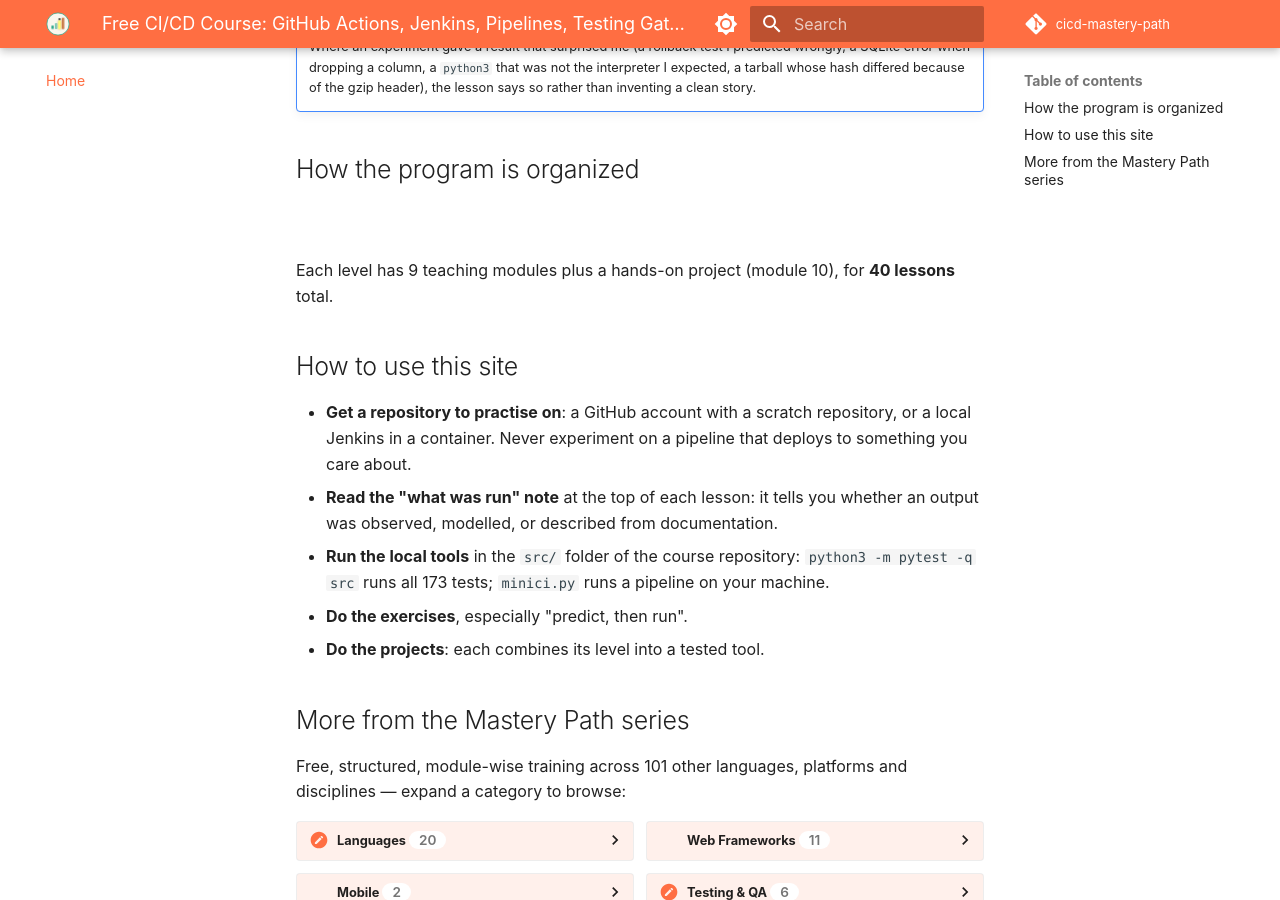
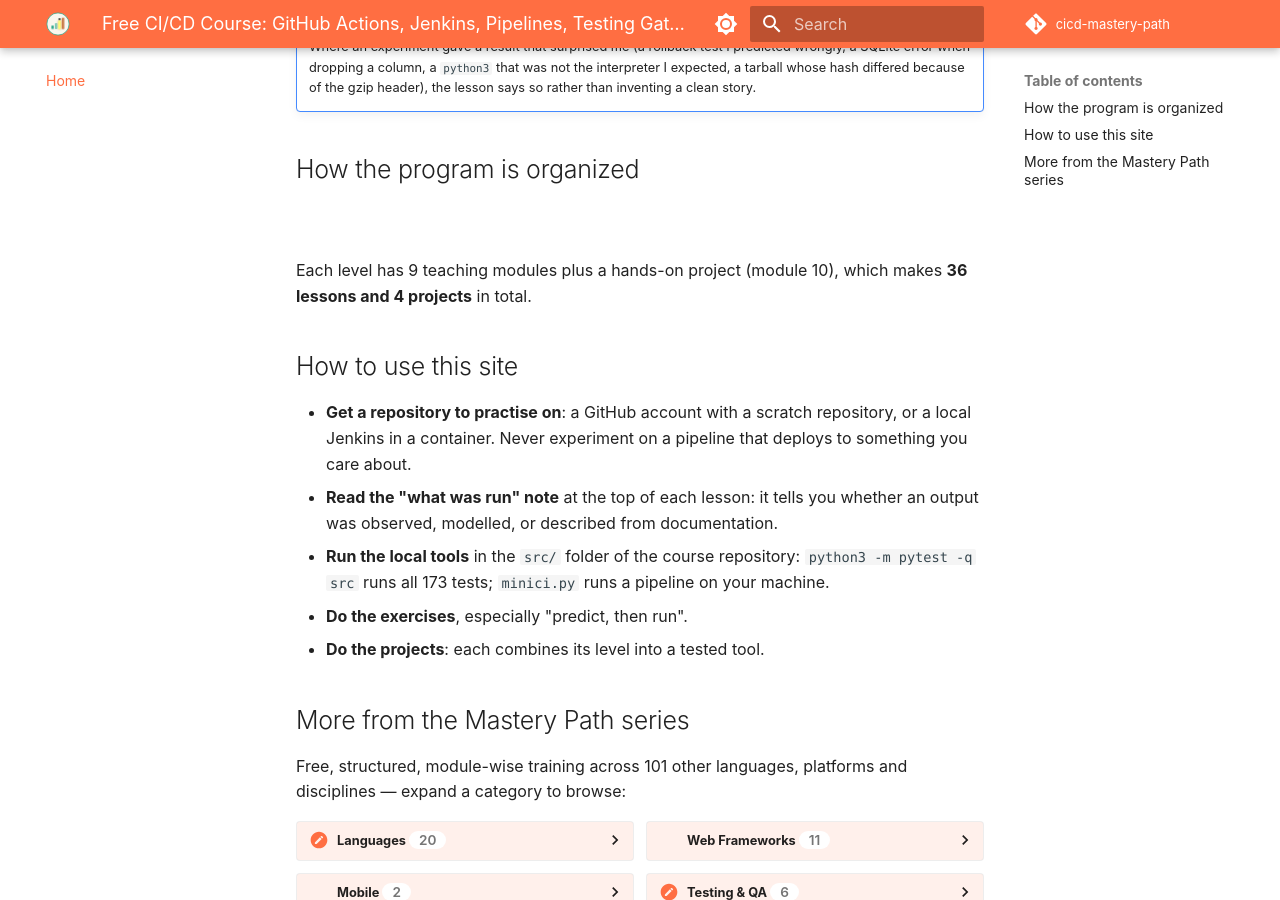
Before and after one commit to SIGILIPELLI/cicd-mastery-path, an MkDocs documentation site: the page built from docs/index.md, in a window 1280 px wide and 900 px high, scrolled down 1330 px. Built offline with MkDocs 1.6.1 and Material for MkDocs 9.7.7, drawn with Linux system fonts in a browser that asks for light colours; comment, search, counter and statistics services are not loaded.

Commit message:
Lesson and project counts use one definition; remove stale 'being written' notices
Co-Authored-By: Claude Sonnet 5.5 <noreply@anthropic.com>

```diff
--- a/docs/index.md
+++ b/docs/index.md
@@ -1,6 +1,6 @@
 ---
 title: "Free CI/CD Course: GitHub Actions, Jenkins, Pipelines, Testing Gates, Deployment Strategies, GitOps and Supply-Chain Security"
-description: "Free CI/CD course: 40 lessons on pipelines, GitHub Actions, Jenkins, caching, flaky tests, deployment strategies, GitOps, supply-chain security and scale."
+description: "Free CI/CD course: 36 lessons and 4 projects on pipelines, GitHub Actions, Jenkins, caching, flaky tests, deployment strategies, GitOps, supply-chain security and scale."
 ---
 
 # CI/CD Mastery Path
@@ -31,7 +31,7 @@ Every lesson has a **How It Actually Works** section: why two identical tarballs
 | **3 · Delivery & Release Engineering** | Deployment strategies, flags, migrations, rollbacks, IaC, GitOps, releases, supply chain, DORA | 10 | Ship changes safely and undo them when needed |
 | **4 · Pipelines at Scale** | Threat model, speed and cost, Jenkins and Actions at scale, audit, testing pipelines, incidents, migration, golden paths | 10 | Run delivery as a platform for many teams |
 
-Each level has 9 teaching modules plus a hands-on project (module 10), for **40 lessons** total.
+Each level has 9 teaching modules plus a hands-on project (module 10), which makes **36 lessons and 4 projects** in total.
 
 ## How to use this site
 
--- a/docs/javascripts/progress-tracker.js
+++ b/docs/javascripts/progress-tracker.js
@@ -43,7 +43,7 @@
     } catch (e) { return null; }
   }
   function isProjectSlug(slug) {
-    return /project|capstone/i.test(slug || "");
+    return /(^|\/)\d+-(project|capstone)\b/i.test(slug || "");
   }
   function pointsFor(slug) {
     return isProjectSlug(slug) ? POINTS_PROJECT : POINTS_LESSON;
```
